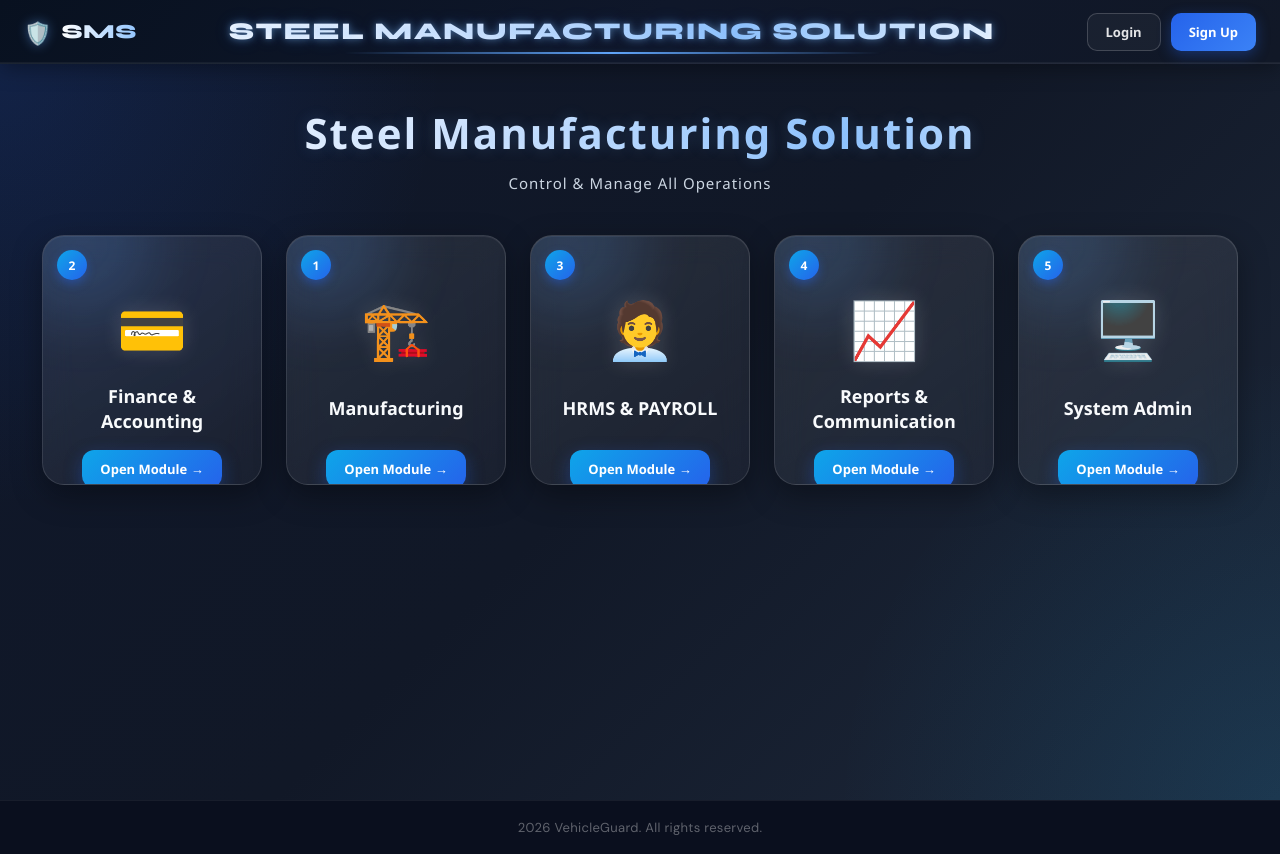
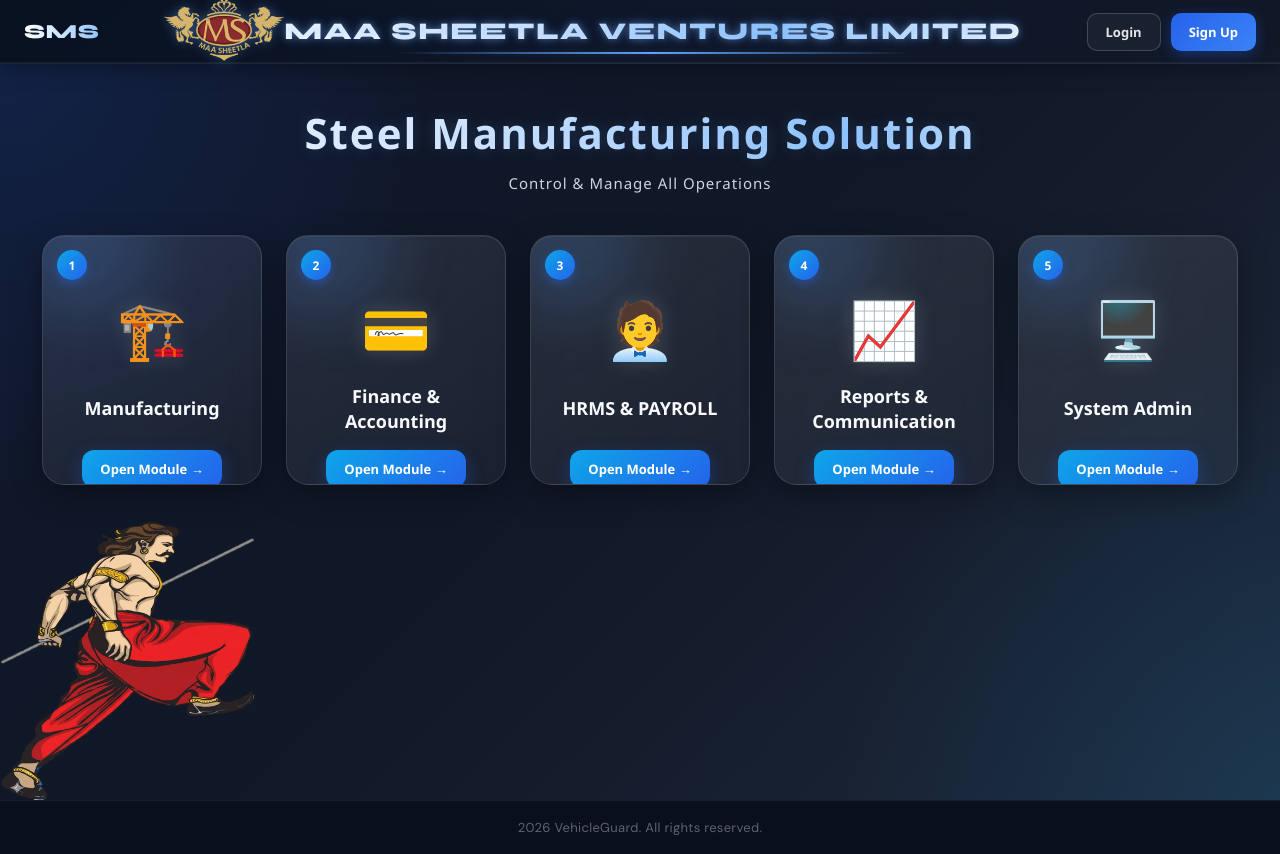
Before and after one commit to ADMINMSVL/MAA-SHEETLA, a React (Vite) app in the folder frontend/: page / in a window 1280 px wide. Built offline with nearby package versions, Linux system fonts and the light colour scheme; no server answers.

Commit message:
add logo

```diff
--- a/frontend/src/components/Header/Header.jsx
+++ b/frontend/src/components/Header/Header.jsx
@@ -1,6 +1,8 @@
 import React, { useState, useEffect } from "react";
 import { Link, useNavigate, useLocation } from "react-router-dom";
 import "./Header.css";
+import logo from "../../assets/logo.png";
+
 
 function Header() {
   const [user,     setUser]     = useState(null);
@@ -32,15 +34,20 @@ function Header() {
     <nav className={`navbar ${scrolled ? "scrolled" : ""}`}>
 
       {/* Logo */}
-      <div className="nav-logo">
-        <Link to="/">
-          <span className="logo-icon">🛡️</span>
-          <span className="logo-text">SMS</span>
-        </Link>
-      </div>
+    <div className="nav-logo">
+      <Link to="/">
+        <span className="logo-text">SMS</span>
+         {/* <span className="logo-icon">
+          <img src={logo } alt="logo" width="120" />
+        </span> */}
+      </Link>
+    </div>
 
    <div className="nav-center">
-    <h2>Steel Manufacturing Solution</h2>
+      <span className="logo-icon">
+          <img src={logo } alt="logo" width="120" />
+        </span>
+    <h2>Maa Sheetla Ventures Limited</h2>
   </div>
 
       {/* Right side: user chip + logout OR login/signup */}
--- a/frontend/src/pages/Home/Home.css
+++ b/frontend/src/pages/Home/Home.css
@@ -18,6 +18,7 @@ body{
 ========================= */
 
 .home-container{
+  position: relative;
   min-height: calc(100vh - 64px);
 
   background:
@@ -35,6 +36,33 @@ body{
   display: flex;
   justify-content: center;
   align-items: flex-start;
+
+  overflow: hidden;
+}
+
+.home-container::before{
+  content: "";
+
+  position: fixed;
+
+  bottom: 0;
+  left: 0;
+
+  width: 280px;
+  height: 280px;
+
+  background-image: url("../../assets/bahubali1.png");
+  background-repeat: no-repeat;
+  background-size: contain;
+  background-position: left bottom;
+
+  opacity: 1;
+
+  filter: blur(0px);
+
+  pointer-events: none;
+
+  z-index: 1;
 }
 
 /* =========================
@@ -42,6 +70,9 @@ body{
 ========================= */
 
 .overlay{
+  position: relative;
+  z-index: 2;
+
   width: 100%;
   max-width: 1400px;
 
--- a/frontend/src/pages/Home/Home.jsx
+++ b/frontend/src/pages/Home/Home.jsx
@@ -1,23 +1,25 @@
 import React from "react";
 import { useNavigate } from "react-router-dom";
 import "./Home.css";
+import bahubali from "../../assets/bahubali1.png"; // adjust path if needed
 
 const Home = () => {
   const navigate = useNavigate();
 
   const modules = [
+      {
+    number: "1",
+    title: "Manufacturing",
+    icon: "🏗️",
+    path: "/manufacturing",
+  },
   {
     number: "2",
     title: "Finance & Accounting",
     icon: "💳",
     path: "/finance-module",
   },
-  {
-    number: "1",
-    title: "Manufacturing",
-    icon: "🏗️",
-    path: "/manufacturing",
-  },
+
   {
     number: "3",
     title: "HRMS & PAYROLL",
```
Also changed, not shown: frontend/src/assets/bahubali1.png (added), frontend/src/assets/logo.png (added).
